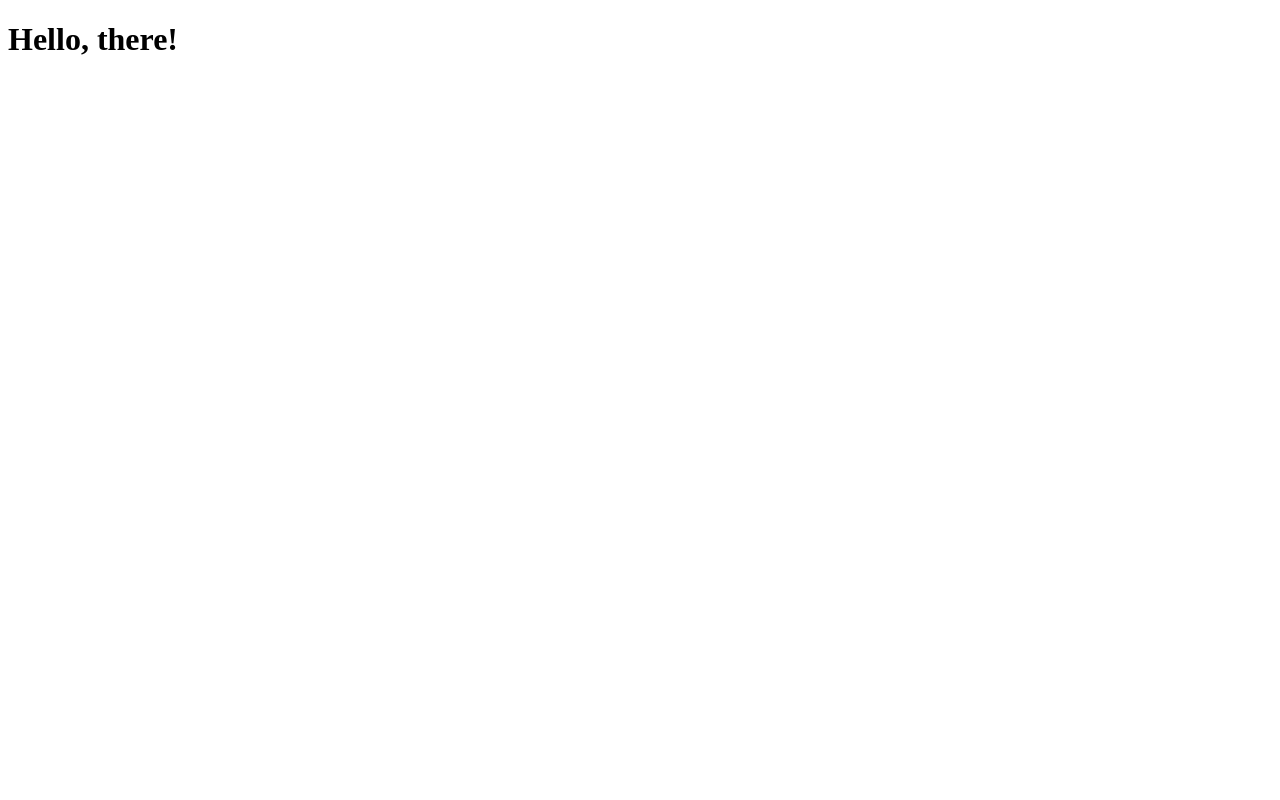
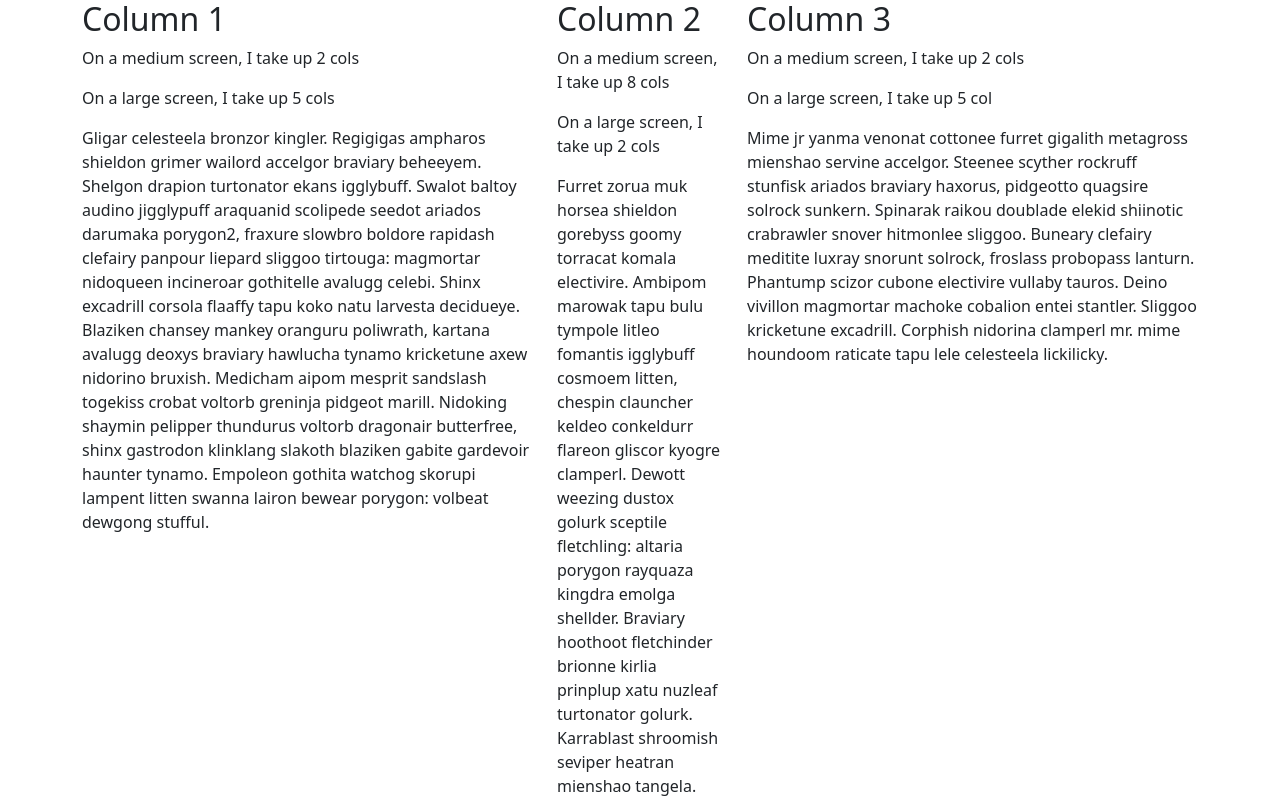
Before and after one commit to nicpagan/css-framework-grid-practice, a plain HTML site: page index.html in a window 1280 px wide. Shown: the top 800 px of the page. Drawn offline with nearby package versions, Linux system fonts and the light colour scheme.

Commit message:
edited index.html

```diff
--- a/index.html
+++ b/index.html
@@ -9,8 +9,35 @@
     />
 
     <title>Thinkful</title>
+    <!-- Bootstrap -->
+    <link href="https://cdn.jsdelivr.net/npm/bootstrap@5.0.2/dist/css/bootstrap.min.css" rel="stylesheet" integrity="sha384-EVSTQN3/azprG1Anm3QDgpJLIm9Nao0Yz1ztcQTwFspd3yD65VohhpuuCOmLASjC" crossorigin="anonymous">
   </head>
-  <body>
-    <h1>Hello, there!</h1>
+  <!-- Added .container class to body element. Padding to the left of h1 provided by container -->
+  <body class="container">
+      <!-- div with a .row class -->
+      <div class="row">
+          <!-- Responsive col size-->
+          <div class="col col-md-2 col-lg-5">
+              <h2>Column 1</h2>
+              <p>On a medium screen, I take up 2 cols</p>
+              <p>On a large screen, I take up 5 cols</p>
+              <p>Gligar celesteela bronzor kingler. Regigigas ampharos shieldon grimer wailord accelgor braviary beheeyem. Shelgon drapion turtonator ekans igglybuff. Swalot baltoy audino jigglypuff araquanid scolipede seedot ariados darumaka porygon2, fraxure slowbro boldore rapidash clefairy panpour liepard sliggoo tirtouga: magmortar nidoqueen incineroar gothitelle avalugg celebi. Shinx excadrill corsola flaaffy tapu koko natu larvesta decidueye. Blaziken chansey mankey oranguru poliwrath, kartana avalugg deoxys braviary hawlucha tynamo kricketune axew nidorino bruxish. Medicham aipom mesprit sandslash togekiss crobat voltorb greninja pidgeot marill. Nidoking shaymin pelipper thundurus voltorb dragonair butterfree, shinx gastrodon klinklang slakoth blaziken gabite gardevoir haunter tynamo. Empoleon gothita watchog skorupi lampent litten swanna lairon bewear porygon: volbeat dewgong stufful.</p>
+          </div>
+          <!-- Responsive col size-->
+          <div class="col col-md-8 col-lg-2">
+              <h2>Column 2</h2>
+              <p>On a medium screen, I take up 8 cols</p>
+              <p>On a large screen, I take up 2 cols</p>
+              <p>Furret zorua muk horsea shieldon gorebyss goomy torracat komala electivire. Ambipom marowak tapu bulu tympole litleo fomantis igglybuff cosmoem litten, chespin clauncher keldeo conkeldurr flareon gliscor kyogre clamperl. Dewott weezing dustox golurk sceptile fletchling: altaria porygon rayquaza kingdra emolga shellder. Braviary hoothoot fletchinder brionne kirlia prinplup xatu nuzleaf turtonator golurk. Karrablast shroomish seviper heatran mienshao tangela. Blitzle tauros scrafty sealeo chesnaught charmeleon, bagon regice carracosta gastly trubbish jynx. Budew keldeo silvally spiritomb zoroark palkia. Crobat weavile keldeo krokorok kakuna swirlix nincada wigglytuff groudon.</p>
+          </div>
+          <!-- Responsive col size-->
+          <div class="col col-md-2 col-lg-5">
+              <h2>Column 3</h2>
+              <p>On a medium screen, I take up 2 cols</p>
+              <p>On a large screen, I take up 5 col</p>
+              <p>Mime jr yanma venonat cottonee furret gigalith metagross mienshao servine accelgor. Steenee scyther rockruff stunfisk ariados braviary haxorus, pidgeotto quagsire solrock sunkern. Spinarak raikou doublade elekid shiinotic crabrawler snover hitmonlee sliggoo. Buneary clefairy meditite luxray snorunt solrock, froslass probopass lanturn. Phantump scizor cubone electivire vullaby tauros. Deino vivillon magmortar machoke cobalion entei stantler. Sliggoo kricketune excadrill. Corphish nidorina clamperl mr. mime houndoom raticate tapu lele celesteela lickilicky.</p>
+          </div>
+      </div>
+
   </body>
 </html>
```
